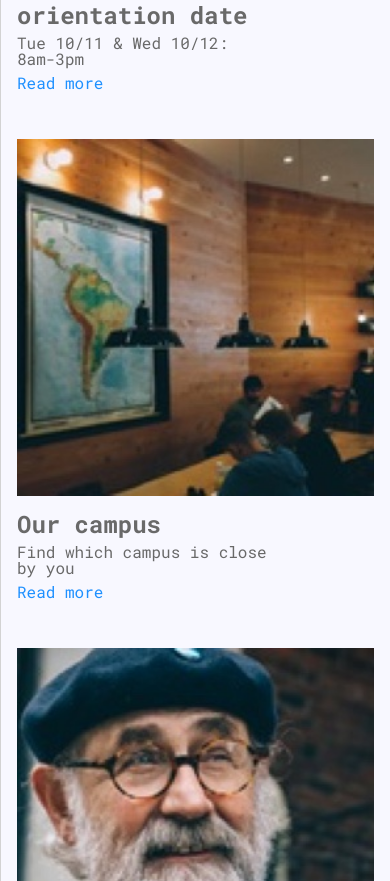
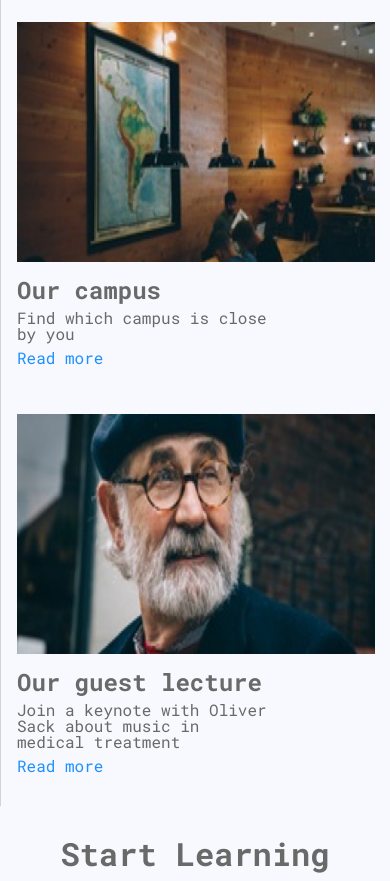
Before and after one commit to DR0nee/Capstone, a plain HTML site: page index.html in a window 390 px wide. Shown: the part 1119-2000 px from the top of the page. Drawn offline with Linux system fonts and the light colour scheme.

Commit message:
changed the mobilesize sidecontainer imgs

```diff
--- a/index.html
+++ b/index.html
@@ -68,7 +68,8 @@
       <div class="right">
 
         <div class="sidecontainer">
-          <img src="resources/images/information-orientation.jpg" alt="orientation">
+          <img class="sidecontainerimg" src="resources/images/information-orientation.jpg" alt="orientation">
+          <img class="mobileimg" src="resources/images/information-orientation-mobile.jpg" alt="orientation">
           <div class="sideinfo">
             <h3>orientation date</h3>
             <span>Tue 10/11 &amp; Wed 10/12: 8am-3pm </span>
@@ -77,7 +78,8 @@
         </div>
 
         <div class="sidecontainer">
-          <img src="resources/images/information-campus.jpg" alt="campus">
+          <img class="sidecontainerimg" src="resources/images/information-campus.jpg" alt="campus">
+          <img class="mobileimg" src="resources/images/information-campus-mobile.jpg" alt="orientation">
           <div class="sideinfo">
             <h3>Our campus</h3>
             <span>Find which campus is close by you</span>
@@ -86,7 +88,8 @@
         </div>
 
         <div class="sidecontainer">
-          <img src="resources/images/information-guest-lecture.jpg" alt="lecture">
+          <img class="sidecontainerimg" src="resources/images/information-guest-lecture.jpg" alt="lecture">
+          <img class="mobileimg" src="resources/images/information-guest-lecture-mobile.jpg" alt="orientation">
           <div class="sideinfo" >
             <h3>Our guest lecture</h3>
             <span>Join a keynote with Oliver Sack about music in medical
--- a/resources/css/style.css
+++ b/resources/css/style.css
@@ -43,11 +43,7 @@ h3 {
   padding-top: 1rem;
 }
 
-.mobile-nav {
-  display: none;
-}
-
-.mobile-coursenav {
+.mobile-nav, .mobile-coursenav, .mobileimg {
   display: none;
 }
 
@@ -327,6 +323,16 @@ header {
 
   .sidecontainer img {
     width: auto;
+    height: 15rem;
+  }
+
+  .sidecontainerimg{
+    display: none;
+    width: 100%;
+  }
+
+  .mobileimg {
+    display: block;
   }
 
   .sideinfo {
```
